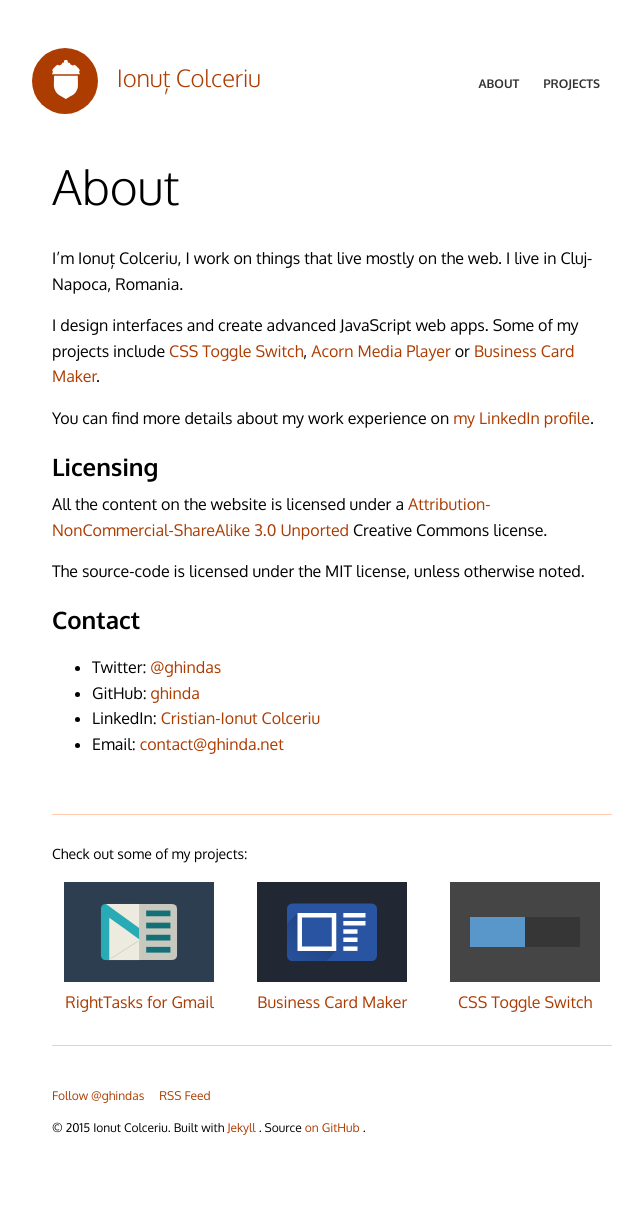
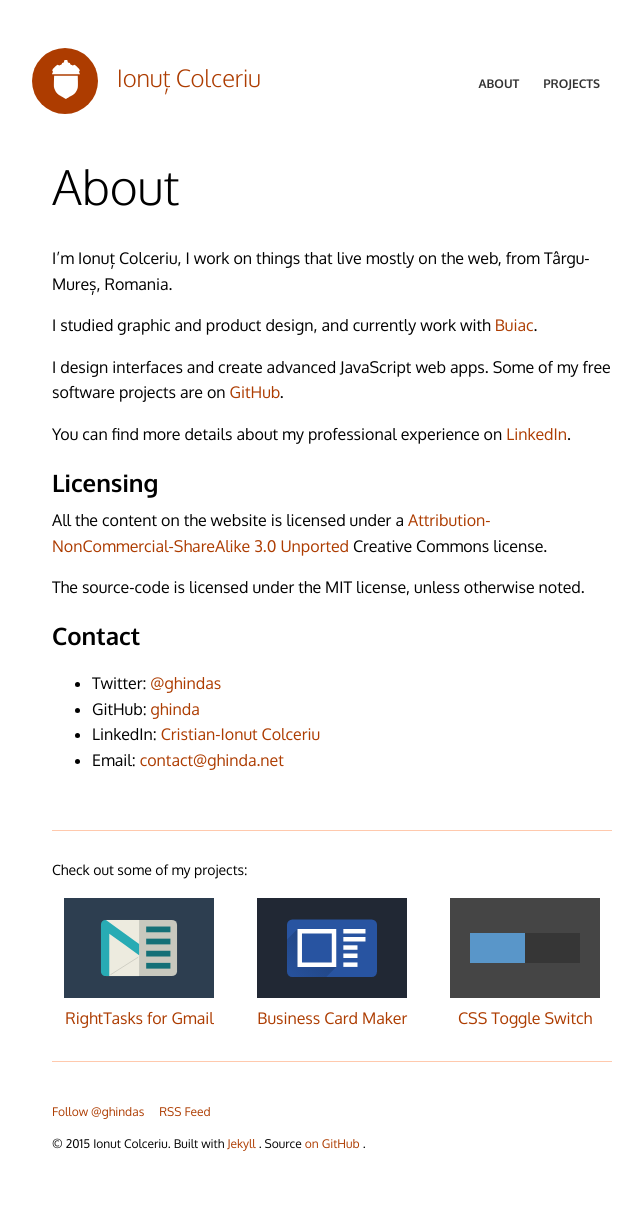
Before and after one commit to ghinda/ghinda.github.com, a Jekyll site: the page built from about.md, in a window 1280 px wide. Shown: the whole page, without its empty margins (308-949 px from the left). Built offline with Jekyll 4.4.1, drawn with Linux system fonts in a browser that asks for light colours.

Commit message:
Update the about page. Add gridlayout to the projects page.

```diff
--- a/about.md
+++ b/about.md
@@ -3,11 +3,13 @@
 title: About
 ---
 
-I'm Ionuț Colceriu, I  work on things that live mostly on the web. I live in Cluj-Napoca, Romania.
+I'm Ionuț Colceriu, I  work on things that live mostly on the web, from Târgu-Mureș, Romania.
 
-I design interfaces and create advanced JavaScript web apps. Some of my projects include [CSS Toggle Switch](http://ghinda.net/css-toggle-switch/), [Acorn Media Player](http://ghinda.net/acornmediaplayer/) or [Business Card Maker](http://bizcardmaker.com/).
+I studied graphic and product design, and currently work with [Buiac](http://www.buiac.com/).
 
-You can find more details about my work experience on [my LinkedIn profile](http://www.linkedin.com/in/ionutcolceriu).
+I design interfaces and create advanced JavaScript web apps. Some of my free software projects are on [GitHub](https://github.com/ghinda).
+
+You can find more details about my professional experience on [LinkedIn](http://www.linkedin.com/in/ionutcolceriu).
 
 
 ## Licensing
```
Also changed, not shown: projects.md (+5 -2 lines), Gemfile.lock.
